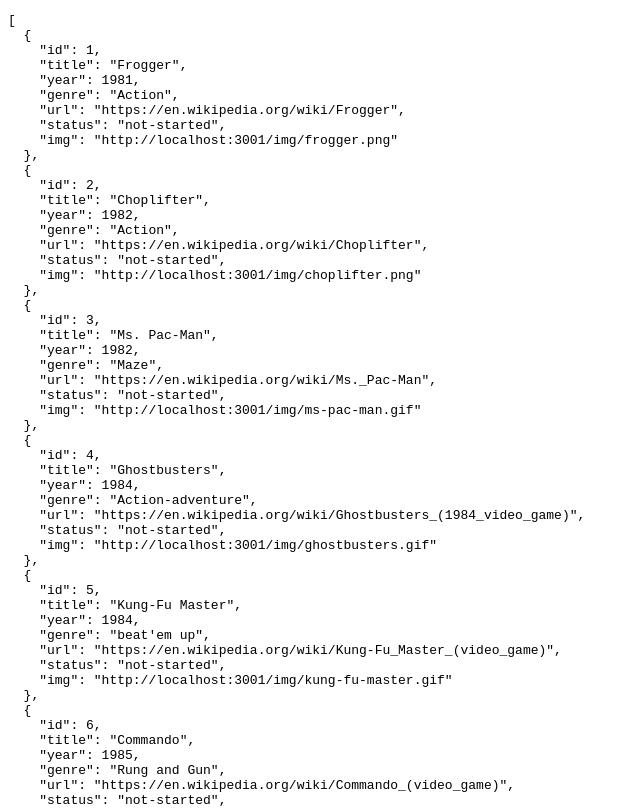
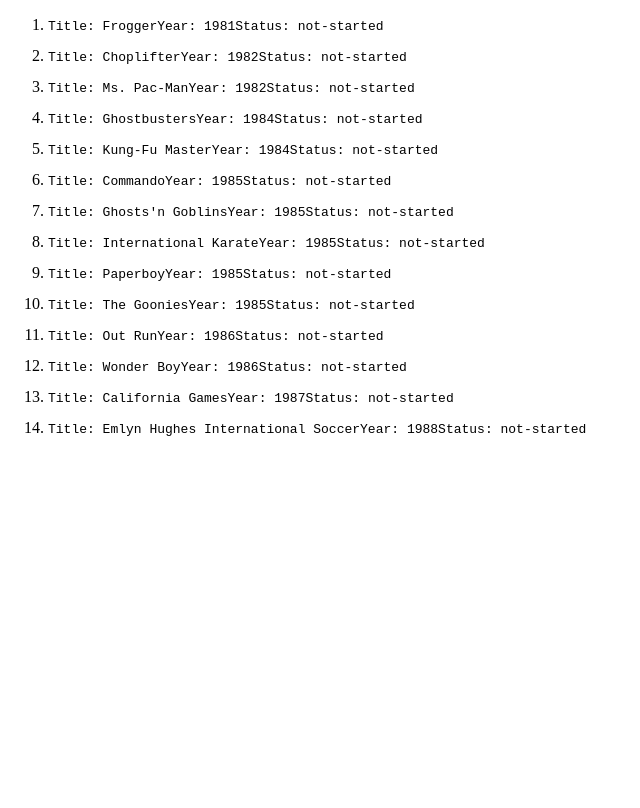
Before and after one commit to JulianG/minimal-state-management-demo, a React (Create React App) app: page / in a window 1280 px wide. Shown: the top 808 px of the page, without its empty margins (0-640 px from the left). Built offline with nearby package versions, Linux system fonts and the light colour scheme; data requests are answered from the project's data file.

Commit message:
Changing server data with a PATCH HTTP request.

```diff
--- a/src/App.tsx
+++ b/src/App.tsx
@@ -1,14 +1,32 @@
 import React from 'react';
-import { useGames } from './useGames';
+import { useGames, Game } from './useGames';
 
 export const App = () => {
-  const { games, error, isPending } = useGames();
+  const { games, error, isPending, markAsFinished } = useGames();
 
   return (
     <>
       {error && <pre>ERROR! {error}...</pre>}
       {isPending && <pre>LOADING...</pre>}
-      <pre>{JSON.stringify(games, null, 2)}</pre>
+      <ol>
+        {games.map(game => (
+          <li key={game.id}>
+            <GameComponent game={game} markAsFinished={markAsFinished} />
+          </li>
+        ))}
+      </ol>
     </>
   );
 };
+
+type GameComponentProps = { game: Game; markAsFinished: (id: number) => void };
+
+const GameComponent = ({ game, markAsFinished }: GameComponentProps) => {
+  return (
+    <pre onClick={() => markAsFinished(game.id)}>
+      Title: {game.title}
+      Year: {game.year}
+      Status: {game.status}
+    </pre>
+  );
+};
--- a/src/useGames.ts
+++ b/src/useGames.ts
@@ -1,6 +1,6 @@
 import { useAsyncFunction } from './useAsyncFunction';
 
-type Game = {
+export type Game = {
   id: number;
   title: string;
   year: number;
@@ -21,7 +21,20 @@ const getGames = (): Promise<Game[]> => {
   });
 };
 
+export const setGameStatus = (id: number, status: Game['status']): Promise<Game> => {
+  return fetch('http://localhost:3001/games/' + id, {
+    method: 'PATCH',
+    headers: { "Content-Type": "application/json" },
+    body: JSON.stringify({ status: status })
+  }).then(response => response.json());
+};
+
 export const useGames = () => {
   const [games, error, isPending] = useAsyncFunction(getGames, emptyList);
-  return { games, error, isPending };
+
+  const markAsFinished = (id: number) => {
+    setGameStatus(id, 'finished');
+  };
+
+  return { games, error, isPending, markAsFinished };
 };
```
